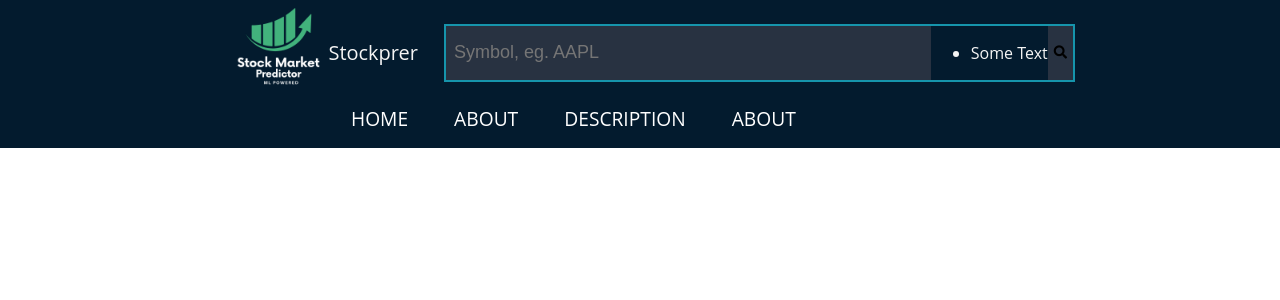
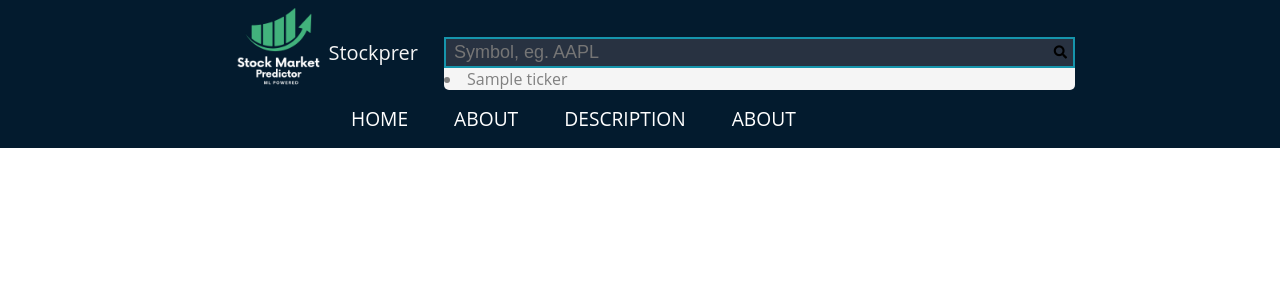
Before and after one commit to nicholeedet/Stock_predictor_ML, a Flask app: template templates/base.html in a window 1280 px wide. Shown: the top 300 px of the page. Run offline with Flask 2, Linux system fonts and the light colour scheme; the template is opened without the code that fills it: most values are stand-ins (such as "Sample title", 1, 10 or a date in 2020); data that the repository does not hold is empty; parts of the project's set-up code (start-up, migrations or seed data) failed here and were passed over; some libraries are stand-ins or nearby versions.

Commit message:
Search results, generated and displayed

```diff
--- a/app.py
+++ b/app.py
@@ -26,7 +26,8 @@ CORS(app)
 @app.route("/")
 def index():
     """Index - Landing Page"""
-    return render_template("base.html")
+    tickers_ = historical.get_tickers()
+    return render_template("base.html", tickers=tickers_)
 
 #################################################
 # API generators                               #
--- a/static/css/style.css
+++ b/static/css/style.css
@@ -70,6 +70,18 @@ header{
     border: 0;
     background: #283241;
 }
+.autocom-box{
+    position: absolute;
+    /* display:none; */
+    z-index: 999;
+    float: left;
+    text-align: left;
+    color: gray;
+    background: whitesmoke;
+    width: 49.3%;
+    border-radius: 0 0 5px 5px;
+}
+
 
 /* navigation styles start here */
 header{
--- a/static/js/logic.js
+++ b/static/js/logic.js
@@ -1,9 +1,12 @@
 // populating autocom-box
 $.get( "http://127.0.0.1:5000/list_tickers", function( data ) {
     // console.log(data)
+    var ul = document.getElementsByClassName("tickers-list");
     data.forEach(function (tick, index) {
-        console.log(tick);
-        $('#tickers-list').append('<li>hello</li>');
+        // console.log(tick);
+        var li = document.createElement('li');
+        li.appendChild(document.createTextNode(tick));
+        ul.appendChild(li);
       });
 
   });
--- a/templates/base.html
+++ b/templates/base.html
@@ -27,12 +27,12 @@
             <div class="searchbar">
                 <div class="search-bar">
                     <input type="text" placeholder="Symbol, eg. AAPL" aria-label="search">
-                    <div class="autocom-box">
-                        <ul class="tickers-list">
-                            <li>Some Text</li>
-                        </ul>
-                    </div>
                     <button class="searchbar-submit submit_btn" aria-label="submit search"><i class="fas fa-search"></i></button>
+                </div>
+                <div class="autocom-box">
+                    {%for ticker in tickers%}
+                        <li>{{ticker}}</li>
+                    {%endfor%}
                 </div>
             </div>
         </div>
```
